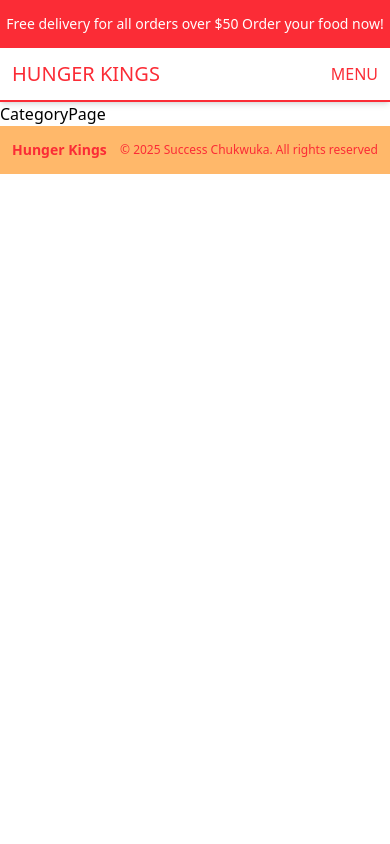
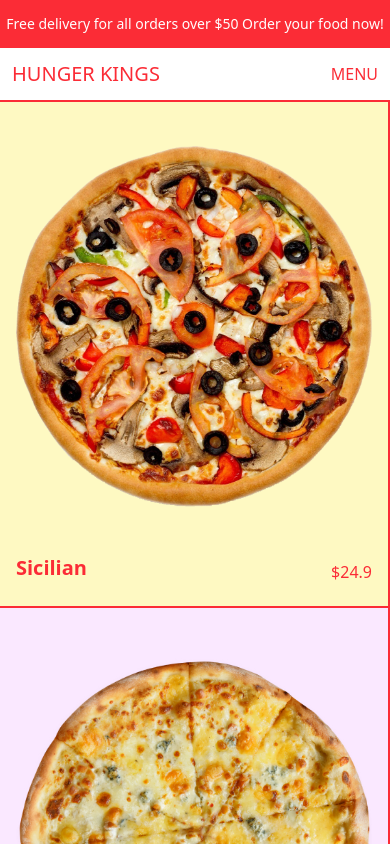
Before and after one commit to jehovah-son/Hunger-King, a Next.js app: page /menu/burgers in a window 390 px wide. Shown: the top 844 px of the page. Built offline with nearby package versions, Linux system fonts and the light colour scheme.

Commit message:
`Added pizzas data and implemented category page with image and button components`

```diff
--- a/src/app/menu/[category]/page.tsx
+++ b/src/app/menu/[category]/page.tsx
@@ -1,5 +1,34 @@
-import React from "react";
+import Image from "next/image";
+import Link from "next/link";
+import { pizzas } from "@/data/DummyData";
+import Button from "@/component/Button";
 
 export default function CategoryPage() {
-  return <div>CategoryPage</div>;
+  return (
+    <div className="flex flex-wrap text-red-500">
+      {pizzas.map((pizza) => (
+        <Link
+          href={`/product/${pizza.id}`}
+          key={pizza.id}
+          className="w-full h-[60vh] border-r-2 border-b-2 border-red-500 sm:w-1/2 md:w-1/3 p-4 flex flex-col justify-between group even:bg-fuchsia-100 odd:bg-yellow-100"
+        >
+          <div className="relative flex-1 w-full h-[80%]  hover:rotate-[60deg] transition-all duration-500">
+            <Image
+              src={pizza.img}
+              alt={pizza.title}
+              fill
+              className=" object-contain "
+            />
+          </div>
+          <div className="flex justify-between items-center mt-5  text-center">
+            <h2 className="text-xl font-bold  mb-2">{pizza.title}</h2>
+            <p className=" group-hover:hidden">${pizza.price}</p>
+            <div className="hidden group-hover:block">
+              <Button url="" text="Add to Cart" />
+            </div>
+          </div>
+        </Link>
+      ))}
+    </div>
+  );
 }
--- a/src/data/DummyData.ts
+++ b/src/data/DummyData.ts
@@ -240,3 +240,133 @@
         color: "white",
     },
 ];
+
+
+export const pizzas: Products = [
+    {
+        id: 1,
+        title: "Sicilian",
+        desc: "Ignite your taste buds with a fiery combination of spicy pepperoni, jalapeños, crushed red pepper flakes, and melted mozzarella cheese, delivering a kick with every bite.",
+        img: "/temporary/p1.png",
+        price: 24.9,
+        options: [
+            {
+                title: "Small",
+                additionalPrice: 0,
+            },
+            {
+                title: "Medium",
+                additionalPrice: 4,
+            },
+            {
+                title: "Large",
+                additionalPrice: 6,
+            },
+        ],
+    },
+    {
+        id: 2,
+        title: "Mediterranean Delight",
+        desc: "Embark on a culinary journey with this Mediterranean-inspired creation, featuring zesty feta cheese, Kalamata olives, sun-dried tomatoes, and a sprinkle of oregano.",
+        img: "/temporary/p8.png",
+        price: 32.9,
+        options: [
+            {
+                title: "Small",
+                additionalPrice: 0,
+            },
+            {
+                title: "Medium",
+                additionalPrice: 4,
+            },
+            {
+                title: "Large",
+                additionalPrice: 6,
+            },
+        ],
+    },
+    {
+        id: 3,
+        title: "Bella Napoli",
+        desc: "A classic Italian delight featuring a thin, crispy crust, tangy tomato sauce, fresh mozzarella, and a medley of aromatic herbs topped with lettuce, tomatoes, and a dollop of tangy mayo.",
+        img: "/temporary/p3.png",
+        price: 26.9,
+        options: [
+            {
+                title: "Small",
+                additionalPrice: 0,
+            },
+            {
+                title: "Medium",
+                additionalPrice: 4,
+            },
+            {
+                title: "Large",
+                additionalPrice: 6,
+            },
+        ],
+    },
+    {
+        id: 4,
+        title: "Pesto Primavera",
+        desc: "A classic Italian delight featuring a thin, crispy crust, tangy tomato sauce, fresh mozzarella, and a medley of aromatic herbs topped with lettuce, tomatoes, and a dollop of tangy mayo.",
+        img: "/temporary/p10.png",
+        price: 28.9,
+        options: [
+            {
+                title: "Small",
+                additionalPrice: 0,
+            },
+            {
+                title: "Medium",
+                additionalPrice: 4,
+            },
+            {
+                title: "Large",
+                additionalPrice: 6,
+            },
+        ],
+    },
+    {
+        id: 5,
+        title: "Veggie Supreme",
+        desc: "A classic Italian delight featuring a thin, crispy crust, tangy tomato sauce, fresh mozzarella, and a medley of aromatic herbs topped with lettuce, tomatoes, and a dollop of tangy mayo.",
+        img: "/temporary/p11.png",
+        price: 24.9,
+        options: [
+            {
+                title: "Small",
+                additionalPrice: 0,
+            },
+            {
+                title: "Medium",
+                additionalPrice: 4,
+            },
+            {
+                title: "Large",
+                additionalPrice: 6,
+            },
+        ],
+    },
+    {
+        id: 6,
+        title: "Four Cheese Fantasy",
+        desc: "Experience pure cheesy bliss with a melty blend of mozzarella, cheddar, provolone, and Parmesan cheeses, creating a rich and indulgent pizza experience.",
+        img: "/temporary/p12.png",
+        price: 22.9,
+        options: [
+            {
+                title: "Small",
+                additionalPrice: 0,
+            },
+            {
+                title: "Medium",
+                additionalPrice: 4,
+            },
+            {
+                title: "Large",
+                additionalPrice: 6,
+            },
+        ],
+    },
+];
```
